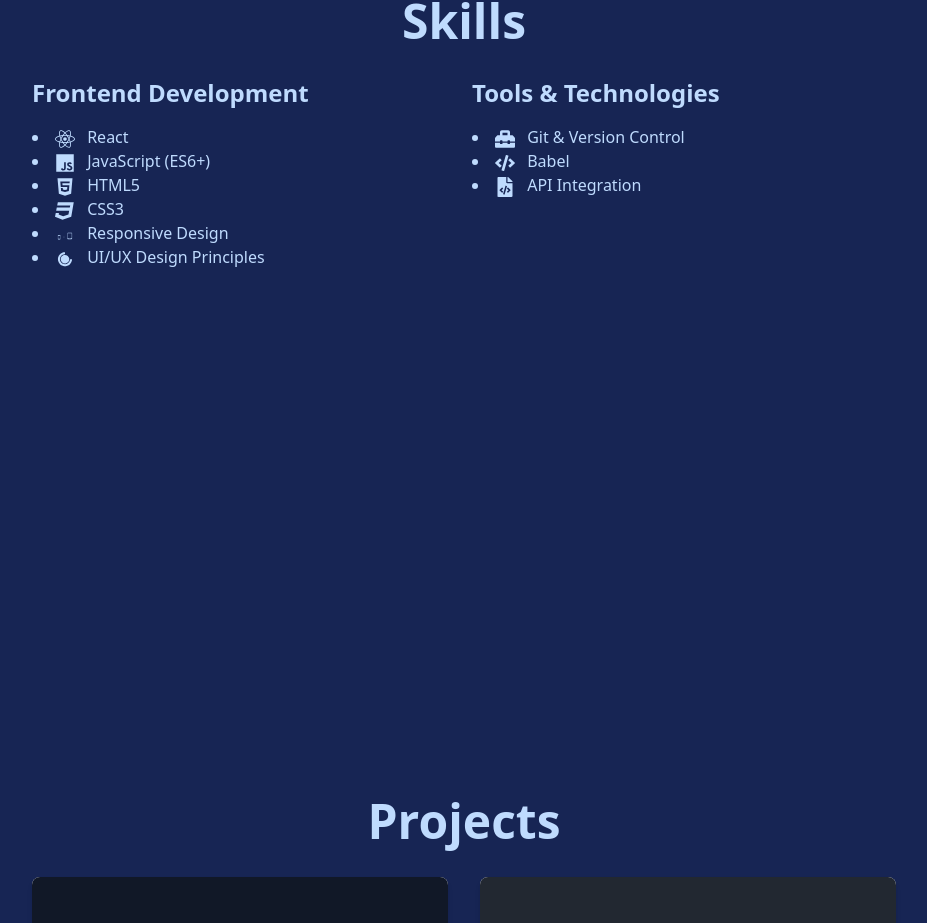
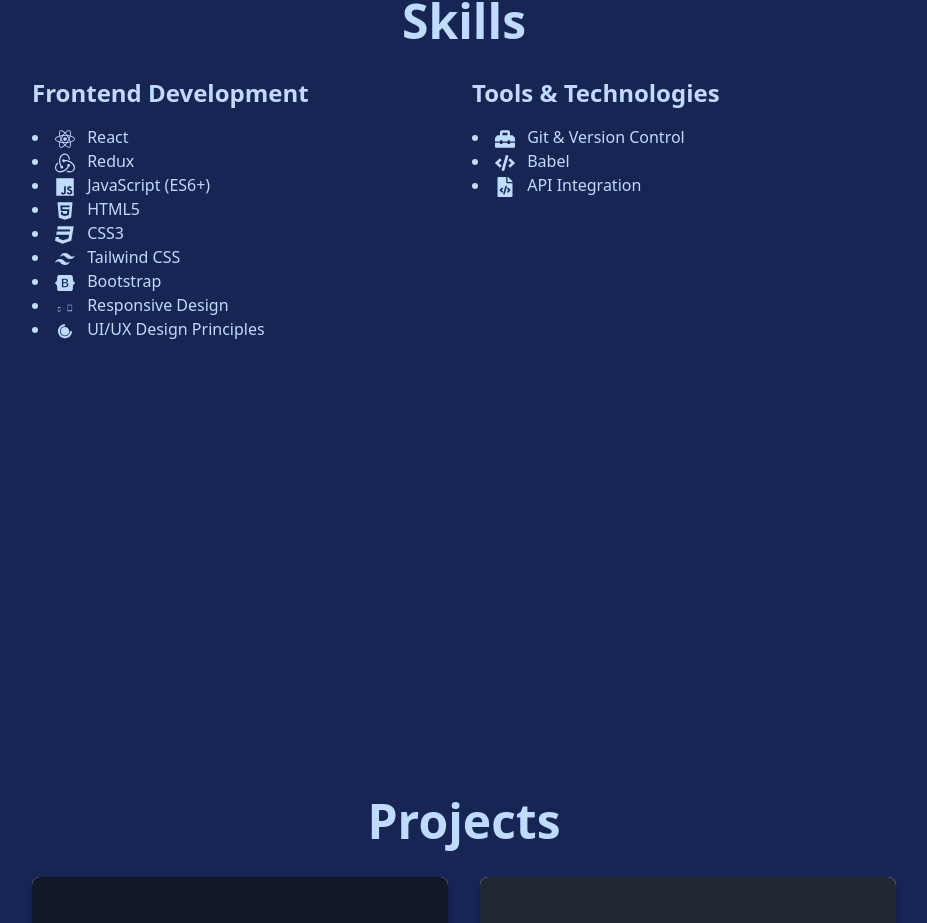
Before and after one commit to AhmedAbdihakim/Portfolio, a React (Vite) app in the folder portfolio/: page / in a window 1280 px wide. Shown: the part 1723-2646 px from the top of the page, without its empty margins (176-1103 px from the left). Built offline with nearby package versions, Linux system fonts and the light colour scheme.

Commit message:
Added emailjs

```diff
--- a/portfolio/package.json
+++ b/portfolio/package.json
@@ -10,6 +10,7 @@
     "preview": "vite preview"
   },
   "dependencies": {
+    "@emailjs/browser": "^4.3.3",
     "react": "^18.2.0",
     "react-dom": "^18.2.0",
     "react-icons": "^5.2.1"
--- a/portfolio/src/components/Contact.jsx
+++ b/portfolio/src/components/Contact.jsx
@@ -1,13 +1,37 @@
-import React from "react";
+import React, { useRef } from "react";
+import emailjs from "@emailjs/browser";
 
 const Contact = () => {
+  const form = useRef();
+
+  const sendEmail = (e) => {
+    e.preventDefault();
+
+    emailjs
+      .sendForm(
+        "service_mox6dtb",
+        "template_99a5etz",
+        form.current,
+        "ODNpoZaMmqwUgDnwp"
+      )
+      .then(
+        () => {
+          console.log("SUCCESS!");
+          form.current.reset();
+        },
+        (error) => {
+          console.log("FAILED...", error.text);
+        }
+      );
+  };
+
   return (
     <section id="contact" className="py-16">
       <div className="max-w-4xl mx-auto px-4">
         <h2 className="text-3xl sm:text-5xl font-bold mb-8 text-center">
           Contact Me
         </h2>
-        <form className="max-w-lg mx-auto">
+        <form ref={form} onSubmit={sendEmail} className="max-w-lg mx-auto">
           <div className="mb-6">
             <label htmlFor="name" className="block text-lg mb-2">
               Name
--- a/portfolio/src/components/Skills.jsx
+++ b/portfolio/src/components/Skills.jsx
@@ -9,6 +9,7 @@ import {
   FaFileCode,
 } from "react-icons/fa";
 import { DiResponsive, DiCssdeck } from "react-icons/di";
+import { SiRedux, SiTailwindcss, SiBootstrap } from "react-icons/si";
 
 const Skills = () => {
   return (
@@ -25,6 +26,9 @@ const Skills = () => {
                 <FaReact className="inline-block mr-2 text-xl" /> React
               </li>
               <li>
+                <SiRedux className="inline-block mr-2 text-xl" /> Redux
+              </li>
+              <li>
                 <FaJs className="inline-block mr-2 text-xl" /> JavaScript (ES6+)
               </li>
               <li>
@@ -32,6 +36,13 @@ const Skills = () => {
               </li>
               <li>
                 <FaCss3 className="inline-block mr-2 text-xl" /> CSS3
+              </li>
+              <li>
+                <SiTailwindcss className="inline-block mr-2 text-xl" /> Tailwind
+                CSS
+              </li>
+              <li>
+                <SiBootstrap className="inline-block mr-2 text-xl" /> Bootstrap
               </li>
               <li>
                 <DiResponsive className="inline-block mr-2 text-xl" />{" "}
```
Also changed, not shown: 1 other file (tests, documents, lock files or other folders).
